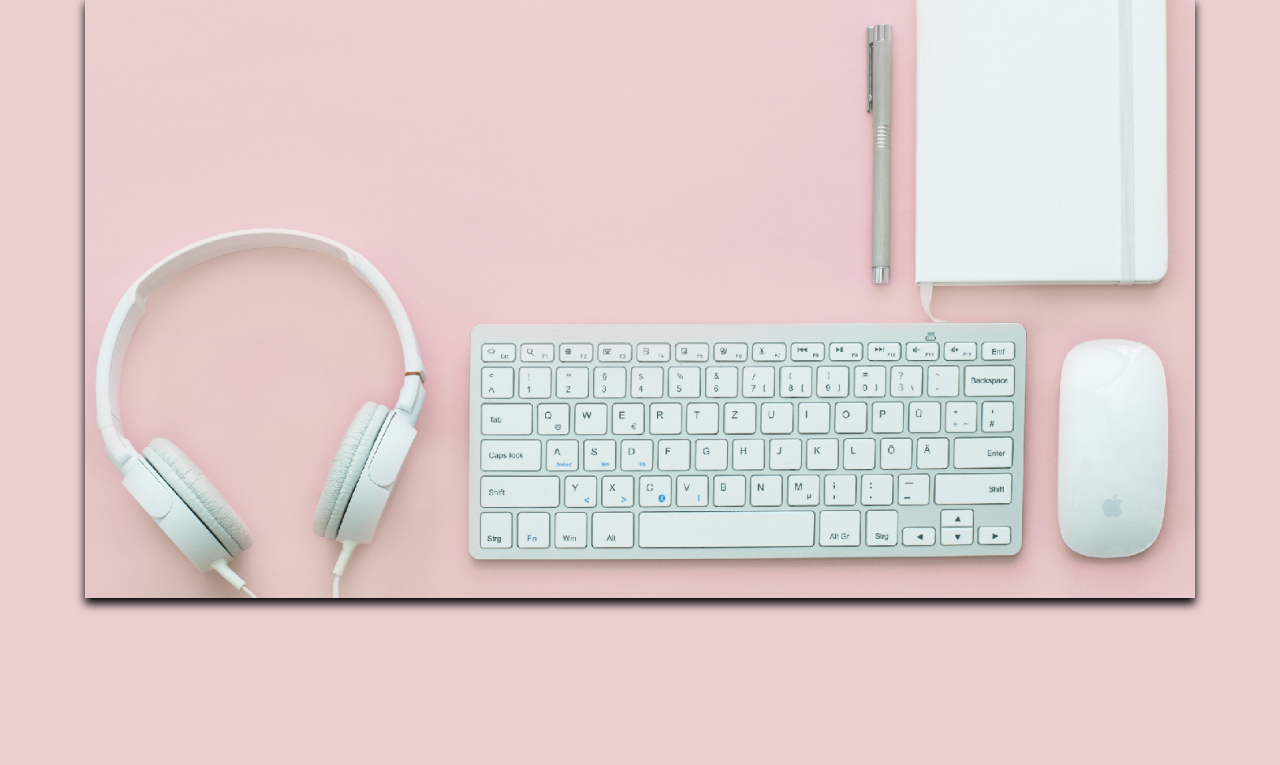
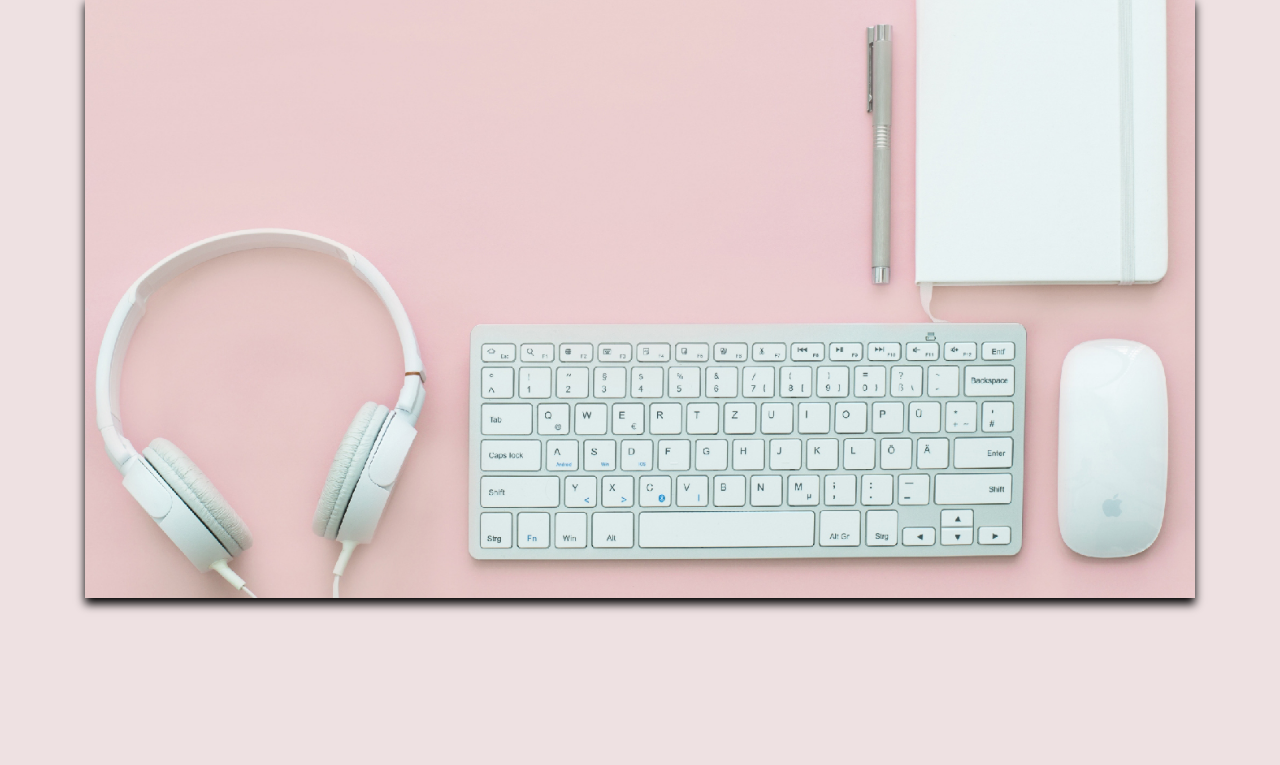
Before and after one commit to Yapac/Website-with-map, a plain HTML site: page index.html in a window 1280 px wide. Shown: the part 221-986 px from the top of the page. Drawn offline with nearby package versions, Linux system fonts and the light colour scheme.

Commit message:
Change color background for better UX

```diff
--- a/index.html
+++ b/index.html
@@ -8,7 +8,7 @@
     <script src="https://cdnjs.cloudflare.com/ajax/libs/popper.js/1.16.0/umd/popper.min.js"></script>
     <script src="https://maxcdn.bootstrapcdn.com/bootstrap/4.4.1/js/bootstrap.min.js"></script>
 </head>
-<body style="background-color: #ebced0;">
+<body style="background-color: #eee1e2;">
 
     <header class="container-fluid">
         <h1 class="display-3 p-3">SPACE</h1>
```
